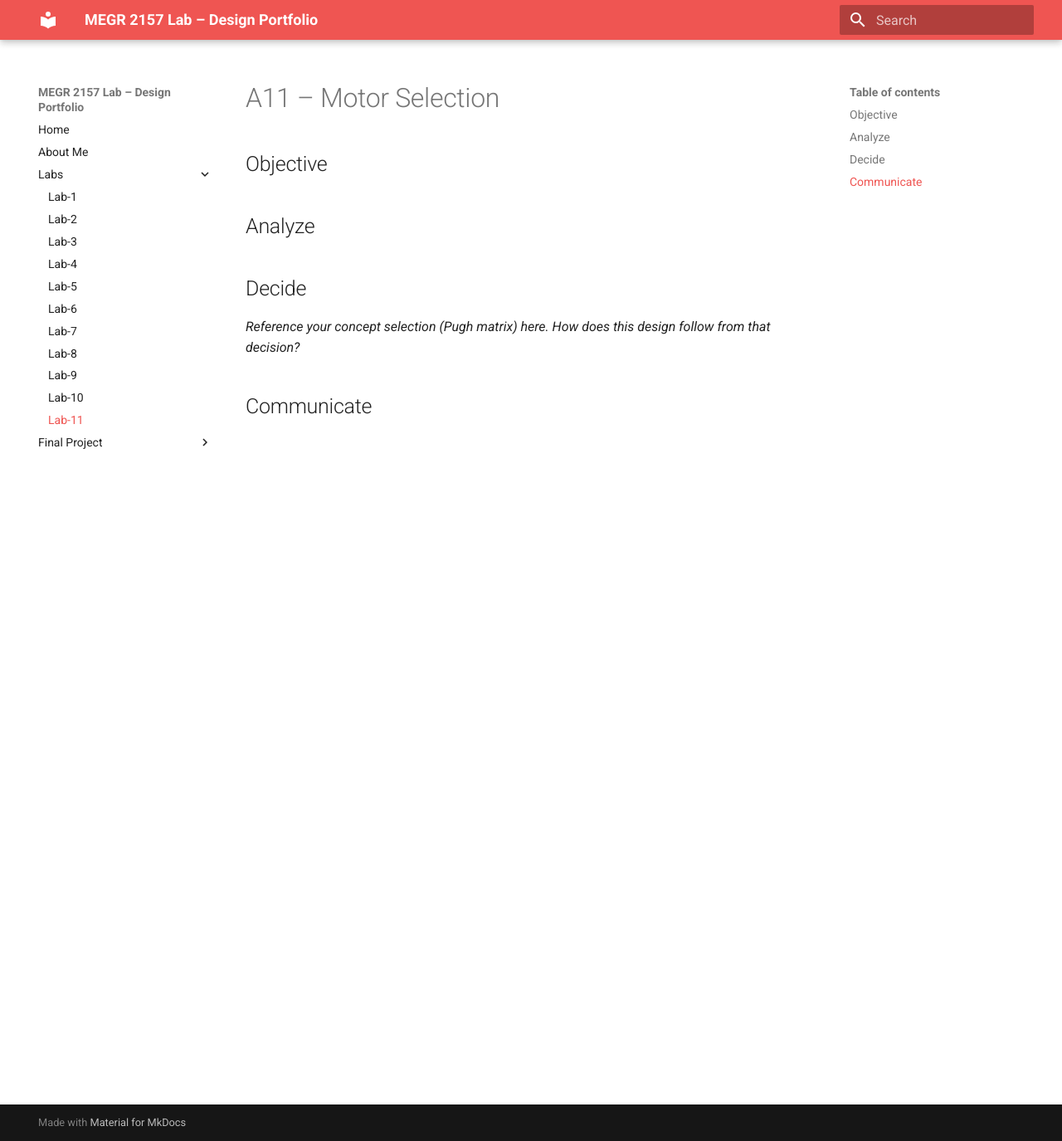
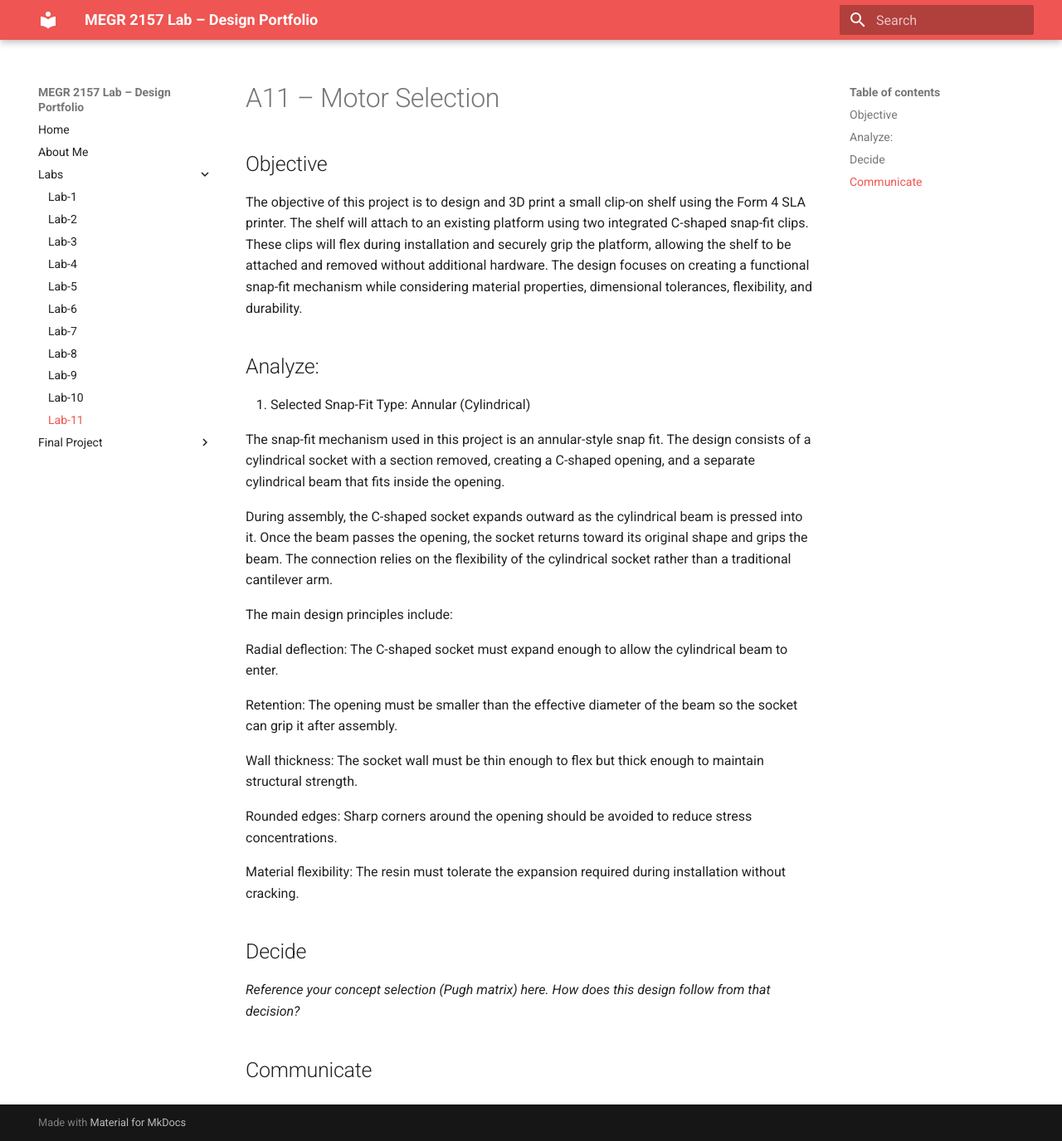
Before and after one commit to Ecornett5806/Ethan-Cornett-MEGR-2157-Lab-Portfolio, an MkDocs documentation site: the page built from docs/Labs/L11/index.md, in a window 1280 px wide and 1375 px high. Shown: the whole window at 83% size. Built offline with MkDocs 1.6.1 and Material for MkDocs 9.7.7, drawn with Linux system fonts in a browser that asks for light colours.

Commit message:
Enhance project documentation for motor selection
Expanded the project objective and analysis of the snap-fit mechanism, detailing design principles and material considerations.

```diff
--- a/docs/Labs/L11/index.md
+++ b/docs/Labs/L11/index.md
@@ -2,9 +2,27 @@
 
 ## Objective
 
+The objective of this project is to design and 3D print a small clip-on shelf using the Form 4 SLA printer. The shelf will attach to an existing platform using two integrated C-shaped snap-fit clips. These clips will flex during installation and securely grip the platform, allowing the shelf to be attached and removed without additional hardware. The design focuses on creating a functional snap-fit mechanism while considering material properties, dimensional tolerances, flexibility, and durability.
 
-## Analyze
+## Analyze:
 
+1. Selected Snap-Fit Type: Annular (Cylindrical)
+
+The snap-fit mechanism used in this project is an annular-style snap fit. The design consists of a cylindrical socket with a section removed, creating a C-shaped opening, and a separate cylindrical beam that fits inside the opening.
+
+During assembly, the C-shaped socket expands outward as the cylindrical beam is pressed into it. Once the beam passes the opening, the socket returns toward its original shape and grips the beam. The connection relies on the flexibility of the cylindrical socket rather than a traditional cantilever arm.
+
+The main design principles include:
+
+Radial deflection: The C-shaped socket must expand enough to allow the cylindrical beam to enter.
+
+Retention: The opening must be smaller than the effective diameter of the beam so the socket can grip it after assembly.
+
+Wall thickness: The socket wall must be thin enough to flex but thick enough to maintain structural strength.
+
+Rounded edges: Sharp corners around the opening should be avoided to reduce stress concentrations.
+
+Material flexibility: The resin must tolerate the expansion required during installation without cracking.
 
 ## Decide
 _Reference your concept selection (Pugh matrix) here. How does this design follow from that decision?_
```
